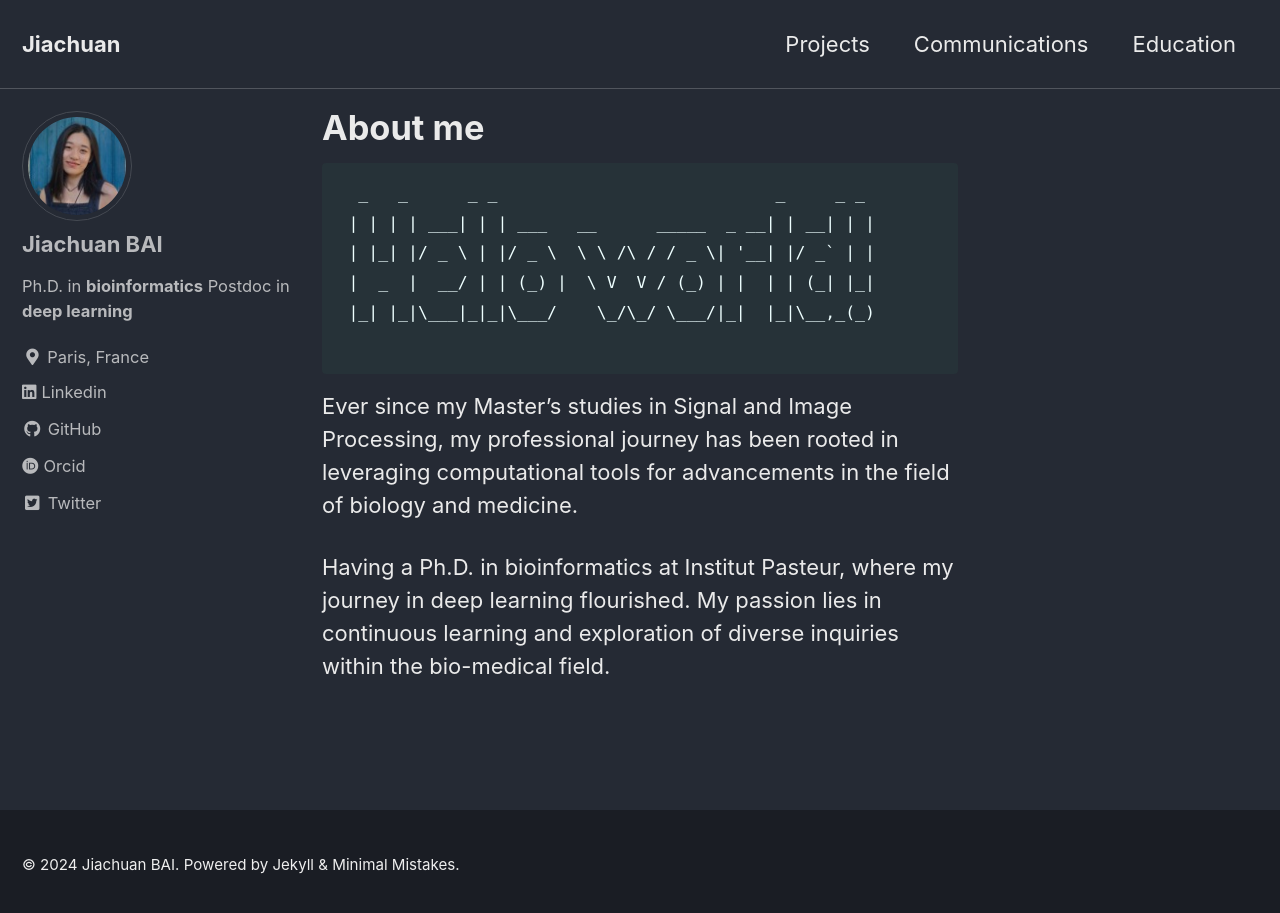
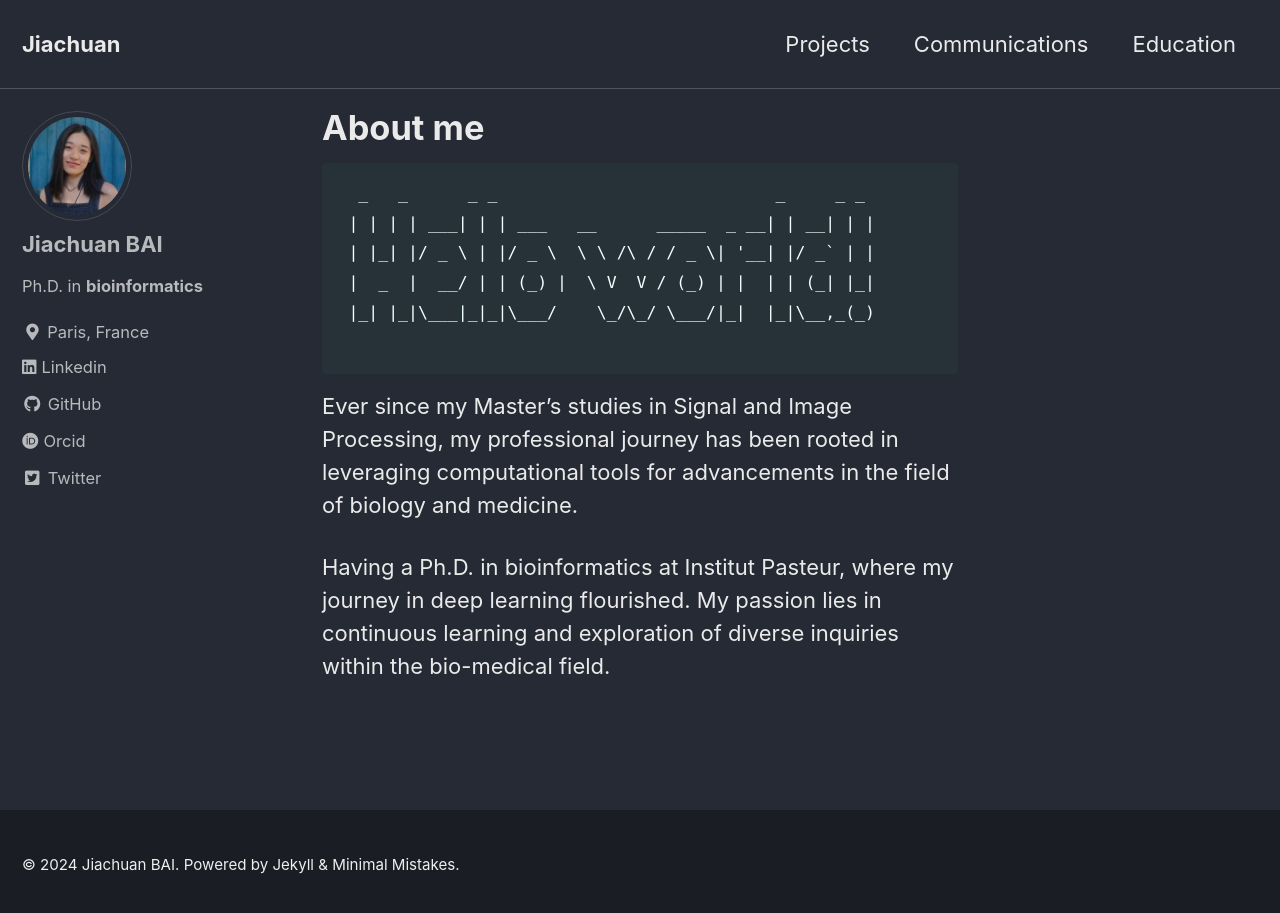
Before and after one commit to baiddd/baiddd.github.io, a Jekyll site: the page built from _pages/about.md, in a window 1280 px wide and 921 px high. Shown: the top 913 px of the window. Built offline with Jekyll 4.4.1, drawn with Linux system fonts in a browser that asks for light colours; cached includes are drawn as plain includes.

Commit message:
Update _config.yml

```diff
--- a/_config.yml
+++ b/_config.yml
@@ -106,9 +106,7 @@ analytics:
 author:
   name             : "Jiachuan BAI"
   avatar           : "/assets/images/bio-photo.jpg"
-  bio              : "Ph.D. in **bioinformatics**
-
-                      Postdoc in **deep learning**"
+  bio              : "Ph.D. in **bioinformatics**"
   location         : "Paris, France"
   email            :
   links:
```
